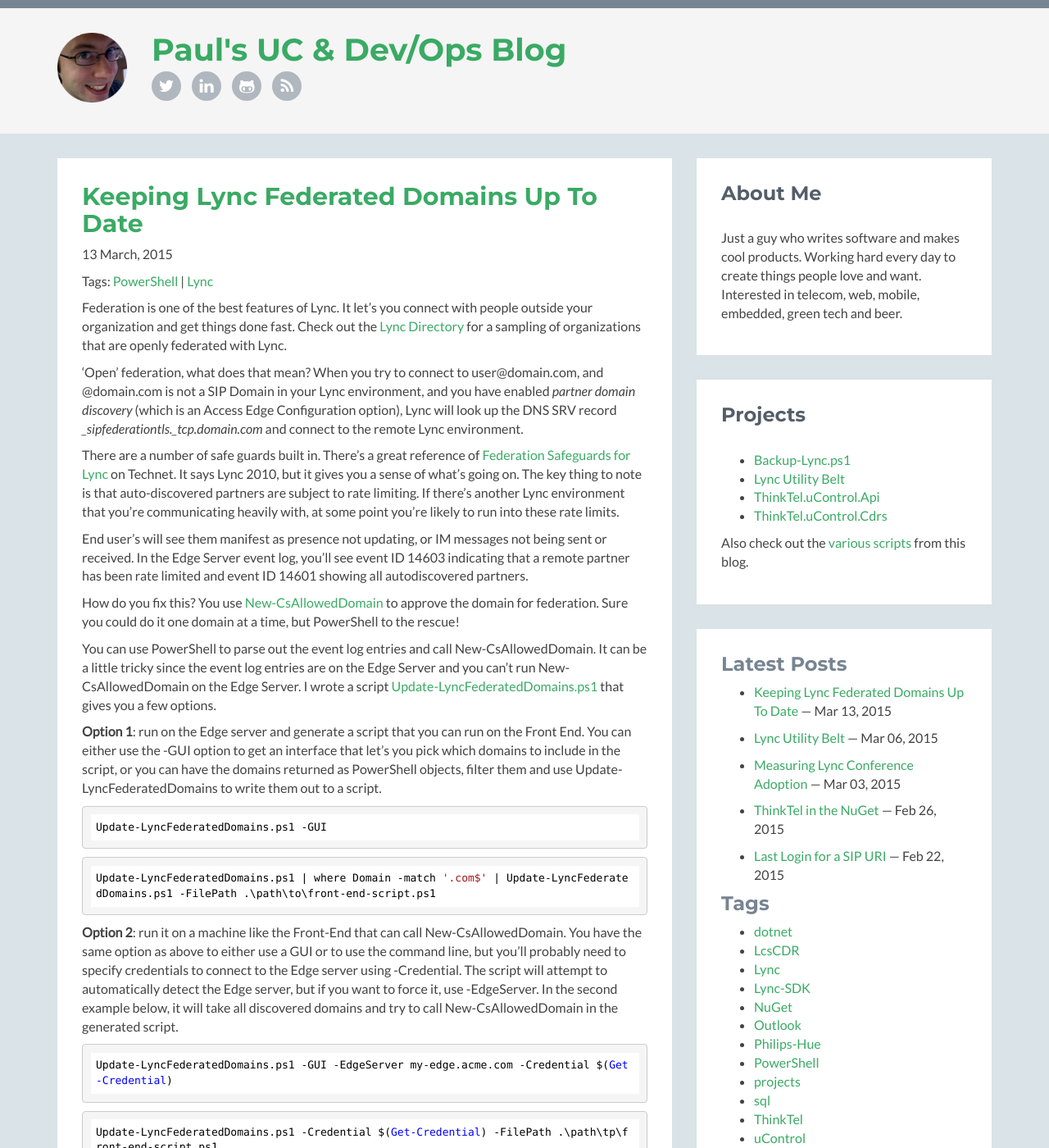
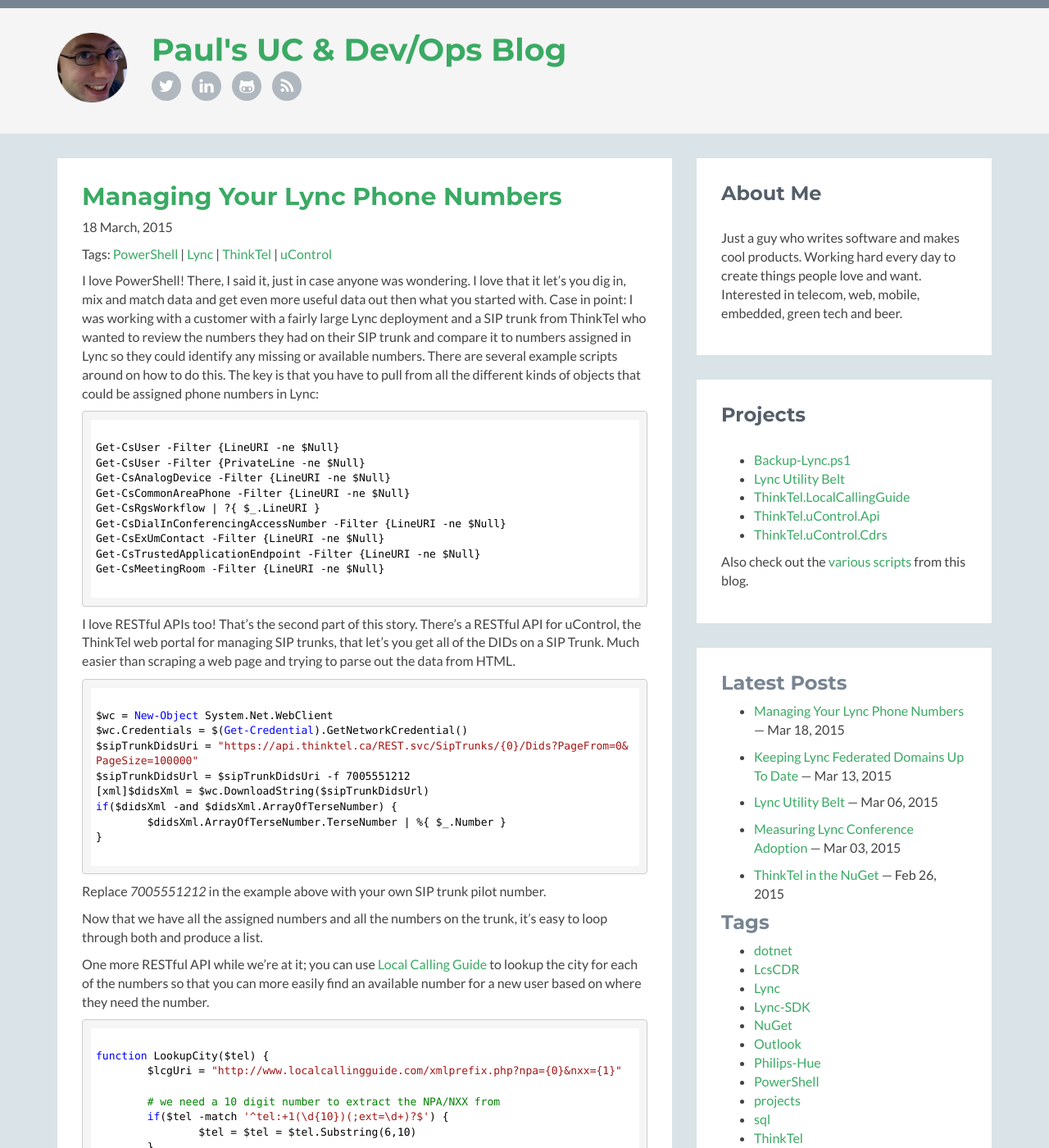
Before and after one commit to pvaillant/pvaillant.github.io, a Jekyll site: the page built from index.md, in a window 1280 px wide and 1400 px high. Shown: the whole window at 82% size. Built offline with Jekyll 4.4.1, drawn with Linux system fonts in a browser that asks for light colours; comment, search, counter and statistics services are not loaded; some of the changed text lies outside the part shown.

Commit message:
Add post: Managing your Lync phone numbers

```diff
--- a/_layouts/layout.html
+++ b/_layouts/layout.html
@@ -70,6 +70,7 @@
 						<ul class="content">
 							<li><a href="https://github.com/thinktel/Backup-Lync">Backup-Lync.ps1</a></li>
 							<li><a href="https://github.com/pvaillant/LyncUtilityBelt">Lync Utility Belt</a></li>
+							<li><a href="https://github.com/ThinkTel/ThinkTel.LocalCallingGuide">ThinkTel.LocalCallingGuide</a></li>
 							<li><a href="https://github.com/thinktel/ThinkTel.uControl.Api">ThinkTel.uControl.Api</a></li>
 							<li><a href="https://github.com/thinktel/ThinkTel.uControl.Cdrs">ThinkTel.uControl.Cdrs</a></li>
 						</ul>
--- /dev/null
+++ b/_posts/2015-03-18-managing-your-lync-phone-numbers.md
@@ -0,0 +1,75 @@
+---
+layout: post
+title: "Managing Your Lync Phone Numbers"
+comments: true
+tags: ["PowerShell","Lync","ThinkTel","uControl"]
+---
+
+I love PowerShell! There, I said it, just in case anyone was wondering. I love that it let's you dig in, mix and match data and get even more useful data out then what you started with. Case in point: I was working with a customer with a fairly large Lync deployment and a SIP trunk from ThinkTel who wanted to review the numbers they had on their SIP trunk and compare it to numbers assigned in Lync so they could identify any missing or available numbers. There are several example scripts around on how to do this. The key is that you have to pull from all the different kinds of objects that could be assigned phone numbers in Lync:
+
+<pre><code class="hljs powershell">
+Get-CsUser -Filter {LineURI -ne $Null}
+Get-CsUser -Filter {PrivateLine -ne $Null}
+Get-CsAnalogDevice -Filter {LineURI -ne $Null}
+Get-CsCommonAreaPhone -Filter {LineURI -ne $Null}
+Get-CsRgsWorkflow | ?{ $_.LineURI }
+Get-CsDialInConferencingAccessNumber -Filter {LineURI -ne $Null}
+Get-CsExUmContact -Filter {LineURI -ne $Null}
+Get-CsTrustedApplicationEndpoint -Filter {LineURI -ne $Null}
+Get-CsMeetingRoom -Filter {LineURI -ne $Null}
+
+</code></pre>
+
+I love RESTful APIs too! That's the second part of this story. There's a RESTful API for uControl, the ThinkTel web portal for managing SIP trunks, that let's you get all of the DIDs on a SIP Trunk. Much easier than scraping a web page and trying to parse out the data from HTML.
+
+<pre><code class="hljs powershell">
+$wc = New-Object System.Net.WebClient
+$wc.Credentials = $(Get-Credential).GetNetworkCredential()
+$sipTrunkDidsUri = "https://api.thinktel.ca/REST.svc/SipTrunks/{0}/Dids?PageFrom=0&PageSize=100000"
+$sipTrunkDidsUrl = $sipTrunkDidsUri -f 7005551212
+[xml]$didsXml = $wc.DownloadString($sipTrunkDidsUrl)
+if($didsXml -and $didsXml.ArrayOfTerseNumber) {
+	$didsXml.ArrayOfTerseNumber.TerseNumber | %{ $_.Number }
+}
+
+</code></pre>
+
+Replace _7005551212_ in the example above with your own SIP trunk pilot number.
+
+Now that we have all the assigned numbers and all the numbers on the trunk, it's easy to loop through both and produce a list.
+
+One more RESTful API while we're at it; you can use [Local Calling Guide](http://localcallingguide.com) to lookup the city for each of the numbers so that you can more easily find an available number for a new user based on where they need the number.
+
+<pre><code class="hljs powershell">
+function LookupCity($tel) {
+	$lcgUri = "http://www.localcallingguide.com/xmlprefix.php?npa={0}&nxx={1}"
+
+	# we need a 10 digit number to extract the NPA/NXX from
+	if($tel -match '^tel:+1(\d{10})(;ext=\d+)?$') {
+		$tel = $tel = $tel.Substring(6,10)
+	}
+	if($tel -notmatch '^\d{10}$') {
+		Write-Error "Couldn't identify NPA/NXX in $tel"
+	}
+	$npa = $tel.Substring(0,3)
+	$nxx = $tel.Substring(3,3)
+
+	if($npa -match "^8(00|88|77|66|55|44|33|22)$") {
+		"Toll-free"
+	} else {
+		$lcgUrl = $lcgUri -f $npanxx.Substring(0,3),$npanxx.Substring(3,3)
+		[xml]$lcgXml = $wc.DownloadString($lcgUrl)
+		if($lcgXml -and $lcgXml.root.prefixdata) {
+			$lcgXml.root.prefixdata.rc + ", " + $lcgXml.root.prefixdata.region
+		} else {
+			Write-Warning "Failed to identify city of $tel"
+			"UNKNOWN"
+		}
+	}
+}
+
+</code></pre>
+
+I've put that all together into a script (couldn't see that coming huh?): [Get-LyncNumbers.ps1](/content/Get-LyncNumbers.ps1). Unless you have very few numbers, I definitely recommend piping the output of this script through [Export-CSV](https://technet.microsoft.com/en-us/library/hh849932.aspx) and viewing the data in Excel, or maybe [Out-GridView](https://technet.microsoft.com/en-us/library/hh849920.aspx) if you prefer that.
+
+Side plug: if you are a .NET developer looking to do rate center lookups by NPA/NXX, be sure to check out my other project [ThinkTel.LocalCallingGuide](https://github.com/ThinkTel/ThinkTel.LocalCallingGuide) on GitHub and also in [NuGet](http://www.nuget.org/packages/ThinkTel.LocalCallingGuide/).
--- a/scripts.md
+++ b/scripts.md
@@ -9,4 +9,5 @@
 
  * [Get-LyncConferenceAdoption.ps1](/content/Get-LyncConferenceAdoption.ps1) (see [Measuring Lync Conference Adoption]({% post_url 2015-03-03-measuring-lync-conference-adoption %}))
  * [Get-LyncLogins.ps1](/content/Get-LyncLogins.ps1) (see [Last Login for a SIP URI]({% post_url 2015-02-22-last-login-for-a-sip-uri %}))
+ * [Get-LyncNumbers.ps1](/content/Get-LyncNumbers.ps1) (see [Managing Your Lync Phone Numbers]({% post_url 2015-03-18-managing-your-lync-phone-numbers %}))
  * [Update-LyncFederatedDomains.ps1](/content/Update-LyncFederatedDomains.ps1) (see [Keeping Lync Federated Domains Up To Date]({% post_url 2015-03-13-keeping-lync-federated-domains-up-to-date %}))
```
Also changed, not shown: 1 other file.
